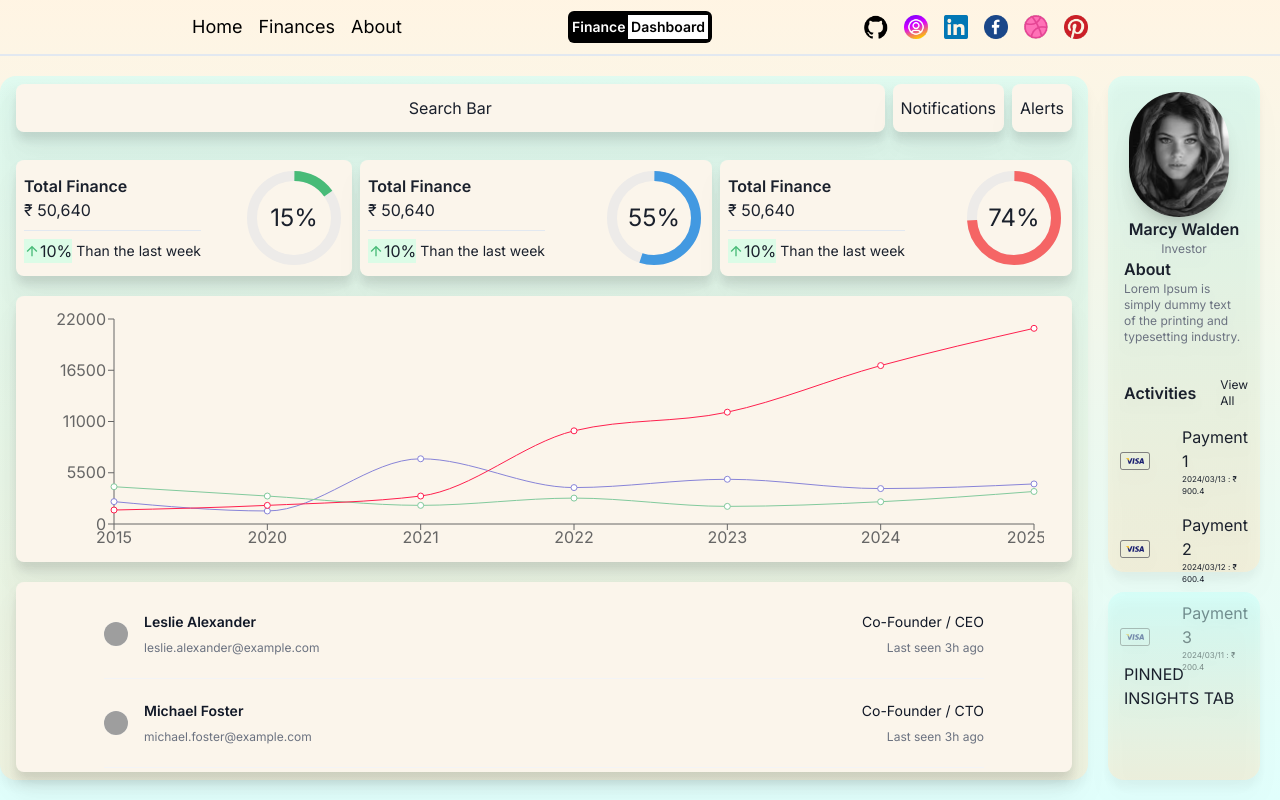
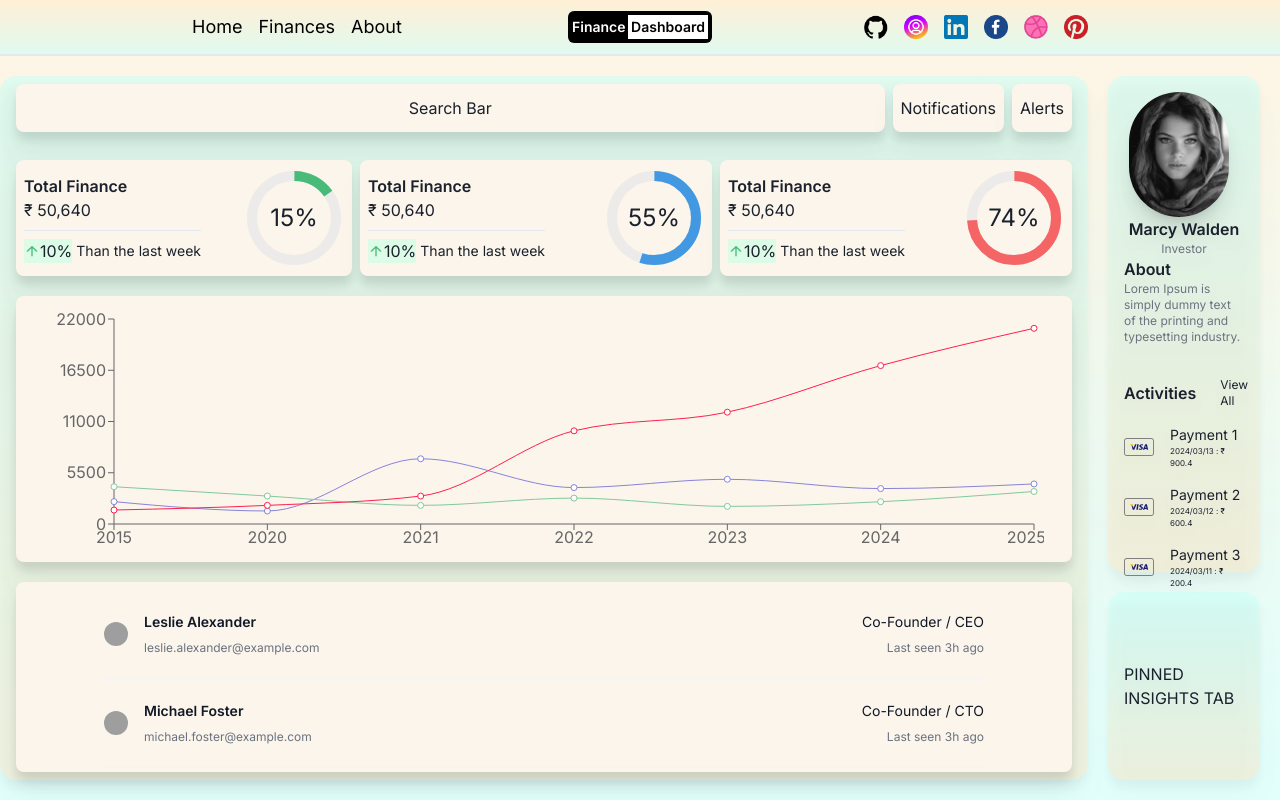
Before and after one commit to shuttergeek1928/finance-dashboard-ts, a Next.js app: page /finances in a window 1280 px wide. Built offline with nearby package versions, Linux system fonts and the light colour scheme; grey boxes are pictures that could not be loaded.

Commit message:
Added income page and changed the layout

```diff
--- a/src/app/components/about.tsx
+++ b/src/app/components/about.tsx
@@ -59,10 +59,10 @@ const About = () => {
                 View All
               </Link>
             </div>
-            <div className="flex flex-col w-full">
-              <div className="flex flex-col items-start justify-end gap-4">
+            <div className="flex flex-col w-full h-full">
+              <div className="flex flex-col items-start justify-end gap-4 h-full">
                 {payments.map((payment) => (
-                  <div className="flex gap-8 items-center justify-center">
+                  <div className="flex gap-4 items-center justify-center">
                     <Image
                       src={payment.imgSrc}
                       alt={payment.title}
@@ -70,7 +70,7 @@ const About = () => {
                       height={30}
                     />
                     <section>
-                      <h6 className="text-base">{payment.title}</h6>
+                      <h6 className="text-sm">{payment.title}</h6>
                       <p className="text-[8px] text-gray">
                         {payment.date} : &#8377; {payment.amount}
                       </p>
--- a/src/app/components/navbar.tsx
+++ b/src/app/components/navbar.tsx
@@ -10,7 +10,7 @@ const NavBar = () => {
   return (
     <>
       {/* CONTAINER */}
-      <div className="flex items-center h-14 justify-between px-4 sm:px-8 md:px-12 lg:px-28 xl:px-48 py-4 text-lg border-b-2">
+      <div className="flex items-center w-full justify-between px-4 sm:px-8 md:px-12 lg:px-28 xl:px-48 py-4 text-lg border-b-2 finLanding-gradient-b-1">
         {/* HYPERLINKS */}
         <div className="hidden md:flex gap-4 w-1/3 text-black">
           {links.map((link) => (
--- a/src/app/components/navigationtab.tsx
+++ b/src/app/components/navigationtab.tsx
@@ -19,10 +19,17 @@ const links = [
 const NavigationTab = () => {
   return (
     <>
+      <div className="2xl:flex flex-col flex-wrap hidden justify-between rounded-2xl drop-shadow-xl shadow-black m-5 p-6 finLanding-gradient-t-1 box-border w-[12%]">
         <div className="flex flex-col items-start gap-4">
           {navLinks.map((link) => (
             <div className="flex gap-4 items-center justify-start">
-            <Image src={link.imgSrc} alt="dashboard" width={20} height={20} className=""/>
+              <Image
+                src={link.imgSrc}
+                alt="dashboard"
+                width={20}
+                height={20}
+                className=""
+              />
               <Link href={link.url} className="text-lg">
                 {link.title}
               </Link>
@@ -39,6 +46,7 @@ const NavigationTab = () => {
             </div>
           ))}
         </div>
+      </div>
     </>
   );
 };
--- a/src/app/finances/page.tsx
+++ b/src/app/finances/page.tsx
@@ -6,11 +6,7 @@ const Finances = () => {
   return (
     <>
       {/* MAIN CONTAINER */}
-      <div className="h-full w-full flex flex-row justify-between overflow-hidden">
-        {/* NAVIGATION */}
-        <div className="2xl:flex flex-col flex-wrap hidden justify-between rounded-2xl drop-shadow-xl shadow-black m-5 p-6 finLanding-gradient-t-1 box-border w-[12%]">
-          <NavigationTab />
-        </div>
+      {/* <div className="w-full flex flex-row justify-between overflow-hidden"> */}
         {/* CONTENT */}
         <div className="flex flex-col rounded-2xl drop-shadow-xl shadow-black my-5 px-4 finLanding-gradient-t-1 items-center justify-between gap-[0.75rem] flex-1">
           <CenterContent />
@@ -24,7 +20,7 @@ const Finances = () => {
             PINNED INSIGHTS TAB
           </div>
         </div>
-      </div>
+      {/* </div> */}
     </>
   );
 };
--- /dev/null
+++ b/src/app/income/page.tsx
@@ -0,0 +1,9 @@
+import React from 'react'
+
+const Income = () => {
+  return (
+    <div>Income</div>
+  )
+}
+
+export default Income
--- a/src/app/layout.tsx
+++ b/src/app/layout.tsx
@@ -3,11 +3,12 @@ import { Inter } from "next/font/google";
 import "./globals.css";
 import NavBar from "./components/navbar";
 import { ChakraProvider } from "@chakra-ui/react";
+import NavigationTab from "./components/navigationtab";
 
 const inter = Inter({ subsets: ["latin"] });
 
 export const metadata: Metadata = {
-  title: "Create Next App",
+  title: "Create Finance Dashboard App",
   description: "Generated by create next app",
 };
 
@@ -20,9 +21,16 @@ export default function RootLayout({
     <html lang="en" suppressHydrationWarning={true}>
       <body className={`${inter.className}`}>
         {/* FULL CONTAINER DIV */}
-        <div className="flex flex-col h-screen finLanding-gradient-b-1">
-          <NavBar />
-          <ChakraProvider>{children}</ChakraProvider>
+        <div className="flex flex-col w-screen h-screen finLanding-gradient-b-1 items-start">
+          <div className="flex w-full h-14">
+            {/* NAVBAR */}
+            <NavBar />
+          </div>
+          <div className="flex w-full h-[calc(100%-56px)]">
+            {/* NAVIGATION */}
+            <NavigationTab />
+            <ChakraProvider>{children}</ChakraProvider>
+          </div>
         </div>
       </body>
     </html>
--- a/src/app/page.tsx
+++ b/src/app/page.tsx
@@ -1,12 +1,9 @@
 "use client";
 import axios from "axios";
 import { FormEvent, useEffect, useState } from "react";
-import {IResponse, IAccounts } from "./models/responseModels";
-
-
+import { IResponse, IAccounts } from "./models/responseModels";
 
 export default function Page() {
-
   const [accounts, setAccounts] = useState<IResponse>();
   const [users, setUsers] = useState<IAccounts[]>([]);
 
@@ -16,6 +13,7 @@ export default function Page() {
         const response = await axios.get<IResponse>(
           "https://localhost:7009/api/account/all"
         );
+        console.error(response);
         setAccounts(response.data);
         setUsers(response.data.result);
       } catch (error) {
@@ -31,14 +29,20 @@ export default function Page() {
 
   return (
     <>
-      {users.length !== 0 ? users.map((user) => (
+      {users.length !== 0 ? (
+        users.map((user) => (
           <>
+            <div key={user.name}>
               <h1>Account Id: {user.accountId}</h1>
               <h1>Account Name: {user.name}</h1>
               <h1>Account Created On: {user.createdOn}</h1>
               <br></br>
+            </div>
           </>
-      )) : <h1>Problem fething the API!</h1>}
+        ))
+      ) : (
+        <h1>Problem fething the API!</h1>
+      )}
     </>
   );
 }
```
Lines whose indentation alone changed are shown as unchanged.
